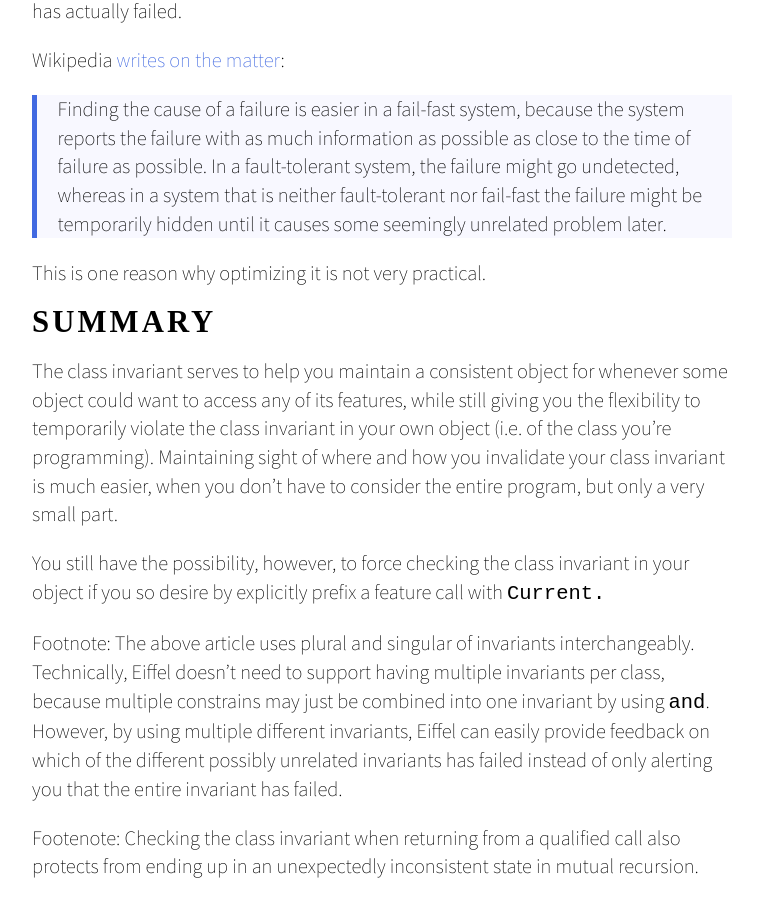
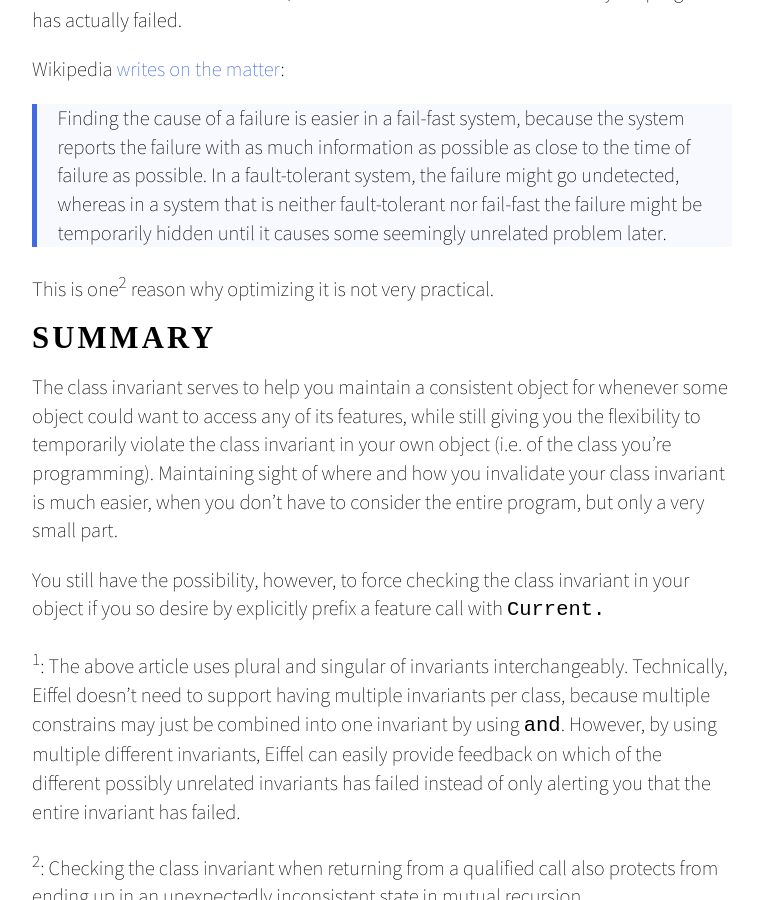
Before and after one commit to eprog2014/eprog2014.github.io, a Jekyll site: the page built from _posts/2014-11-13-class-invariants.md, in a window 1280 px wide and 900 px high, scrolled down 6963 px. Shown: the whole window, without its empty margins (258-1016 px from the left). Built offline with Jekyll 4.4.1, drawn with Linux system fonts in a browser that asks for light colours; some web fonts are replaced; Markdown is read by kramdown in place of the engine named in the settings; a script that is not in the unit is left out; some of the changed text lies outside the part shown.

Commit message:
Fix footnotes

```diff
--- a/_posts/2014-11-13-class-invariants.md
+++ b/_posts/2014-11-13-class-invariants.md
@@ -15,7 +15,7 @@ There are two things amiss with this statement:
 * Class invariants are not checked on every procedure call
 * It does not state *which* class' invariant is checked on a procedure call
 
-What are class invariants?
+What are class invariants<sup>1</sup>?
 ===========================
 
 Invariants of a class specify consistency requirements for all its objects.
@@ -279,7 +279,7 @@ Wikipedia [writes on the matter](http://en.wikipedia.org/wiki/Fail-fast):
 
 > Finding the cause of a failure is easier in a fail-fast system, because the system reports the failure with as much information as possible as close to the time of failure as possible. In a fault-tolerant system, the failure might go undetected, whereas in a system that is neither fault-tolerant nor fail-fast the failure might be temporarily hidden until it causes some seemingly unrelated problem later.
 
-This is one reason why optimizing it is not very practical.
+This is one<sup>2</sup> reason why optimizing it is not very practical.
 
 Summary
 =======
@@ -288,6 +288,6 @@ The class invariant serves to help you maintain a consistent object for whenever
 
 You still have the possibility, however, to force checking the class invariant in your object if you so desire by explicitly prefix a feature call with `Current.`
 
-Footnote: The above article uses plural and singular of invariants interchangeably. Technically, Eiffel doesn't need to support having multiple invariants per class, because multiple constrains may just be combined into one invariant by using `and`. However, by using multiple different invariants, Eiffel can easily provide feedback on which of the different possibly unrelated invariants has failed instead of only alerting you that the entire invariant has failed.
+<sup>1</sup>: The above article uses plural and singular of invariants interchangeably. Technically, Eiffel doesn't need to support having multiple invariants per class, because multiple constrains may just be combined into one invariant by using `and`. However, by using multiple different invariants, Eiffel can easily provide feedback on which of the different possibly unrelated invariants has failed instead of only alerting you that the entire invariant has failed.
 
-Footenote: Checking the class invariant when returning from a qualified call also protects from ending up in an unexpectedly inconsistent state in mutual recursion.
+<sup>2</sup>: Checking the class invariant when returning from a qualified call also protects from ending up in an unexpectedly inconsistent state in mutual recursion.
```
